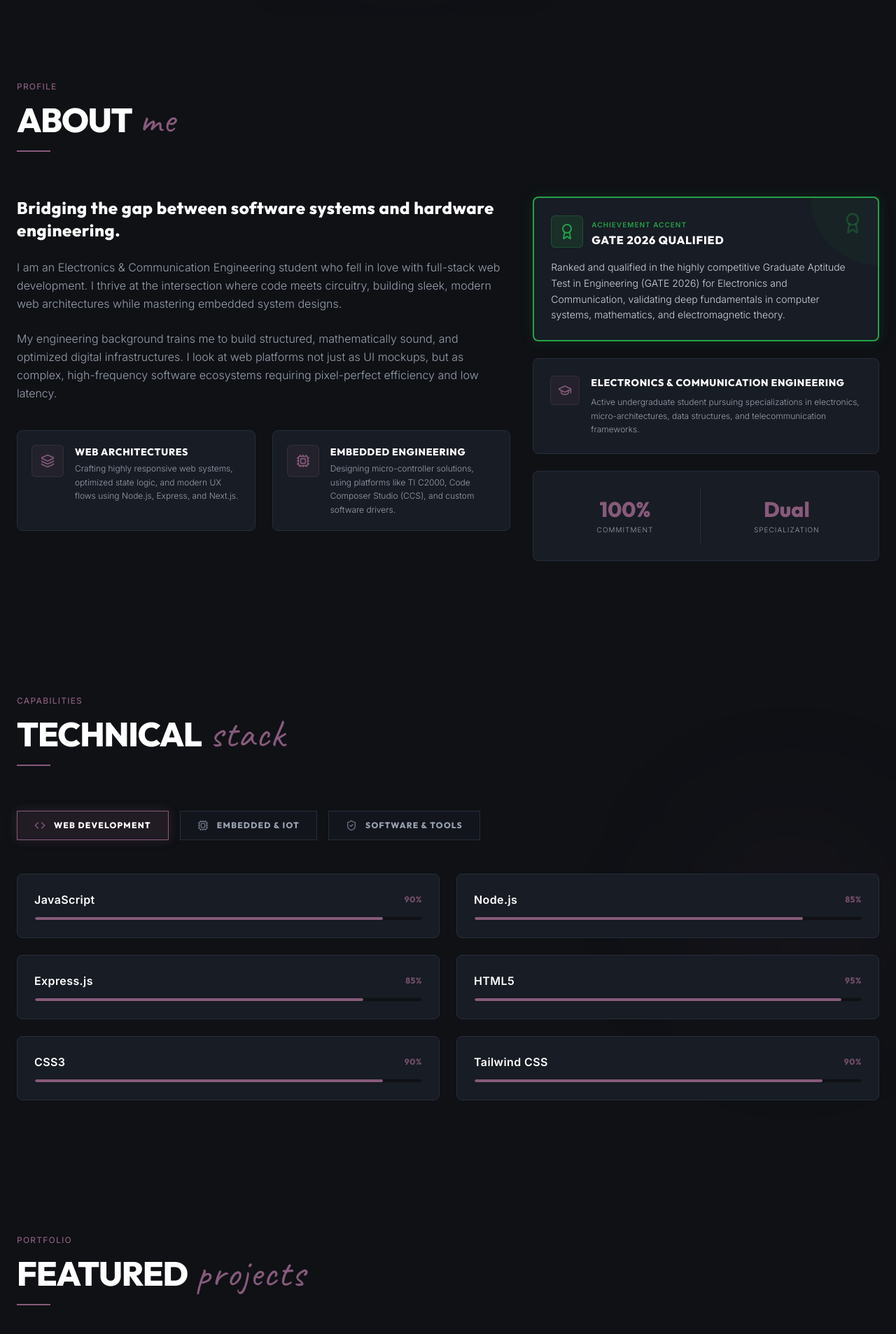
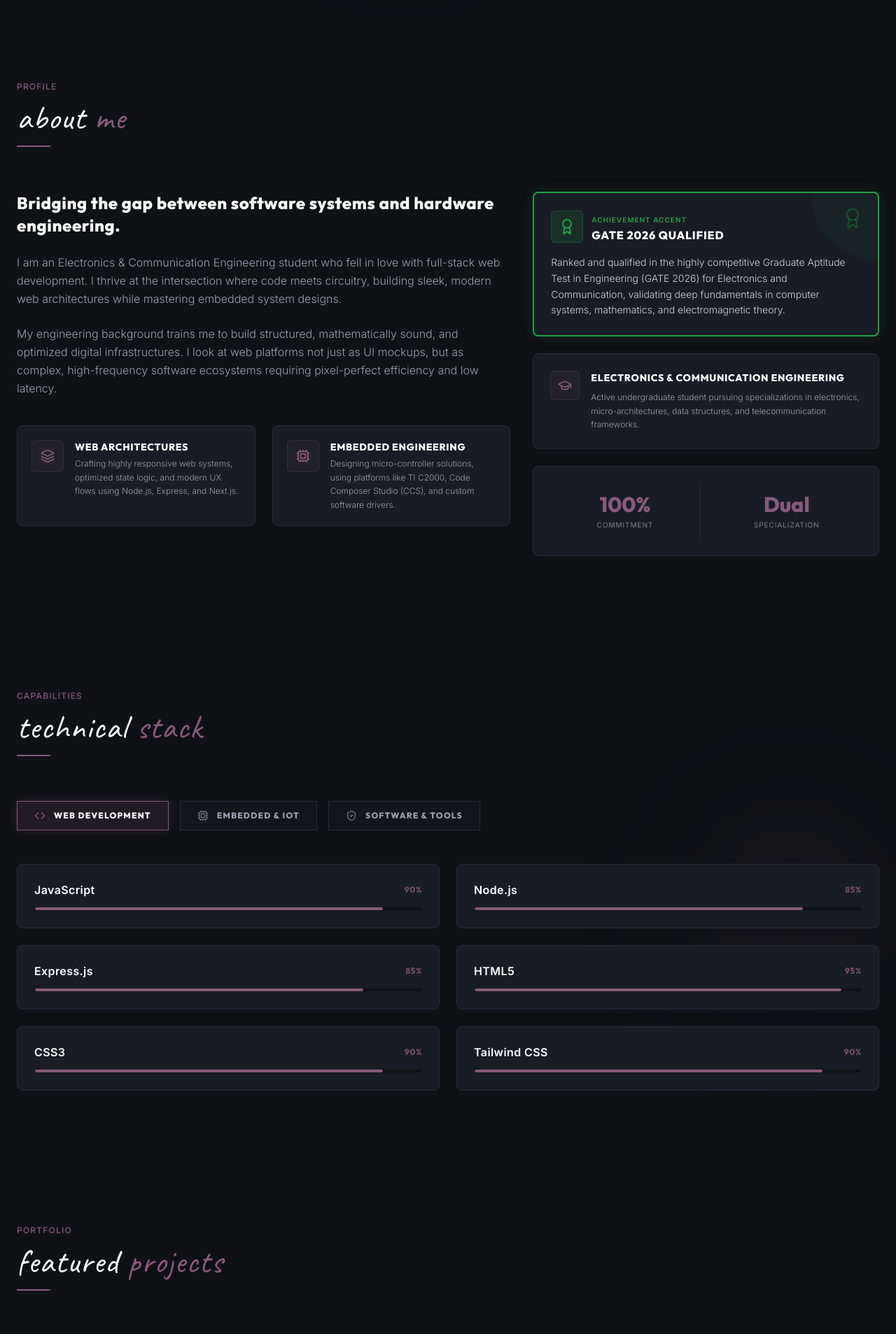
Before and after one commit to Subhammandal5555/personal-portfolio, a Next.js app: page / in a window 1280 px wide. Shown: the part 780-2687 px from the top of the page at 70% size. Built offline with nearby package versions, Linux system fonts and the light colour scheme.

Commit message:
style: apply Odoo font and style properties uniformly across entire section headers

```diff
--- a/src/components/About.tsx
+++ b/src/components/About.tsx
@@ -27,8 +27,8 @@ export default function About() {
           <span className="font-sans text-xs uppercase tracking-widest text-brand-accent font-medium mb-3 block">
             Profile
           </span>
-          <h2 className="font-heading font-extrabold text-3xl sm:text-5xl tracking-tight text-white mb-4">
-            ABOUT <span className="font-marker text-brand-accent lowercase tracking-wide font-normal text-[1.15em] ml-1">me</span>
+          <h2 className="font-marker font-normal text-3xl sm:text-5xl tracking-wide text-white mb-4 lowercase">
+            about <span className="text-brand-accent">me</span>
           </h2>
           <div className="w-12 h-[2px] bg-brand-accent" />
         </div>
--- a/src/components/Contact.tsx
+++ b/src/components/Contact.tsx
@@ -43,8 +43,8 @@ export default function Contact() {
           <span className="font-sans text-xs uppercase tracking-widest text-brand-accent font-medium mb-3 block">
             Connectivity
           </span>
-          <h2 className="font-heading font-extrabold text-3xl sm:text-5xl tracking-tight text-white mb-4">
-            GET IN <span className="font-marker text-brand-accent lowercase tracking-wide font-normal text-[1.15em] ml-1">touch</span>
+          <h2 className="font-marker font-normal text-3xl sm:text-5xl tracking-wide text-white mb-4 lowercase">
+            get in <span className="text-brand-accent">touch</span>
           </h2>
           <div className="w-12 h-[2px] bg-brand-accent" />
         </div>
--- a/src/components/Projects.tsx
+++ b/src/components/Projects.tsx
@@ -54,8 +54,8 @@ export default function Projects() {
           <span className="font-sans text-xs uppercase tracking-widest text-brand-accent font-medium mb-3 block">
             Portfolio
           </span>
-          <h2 className="font-heading font-extrabold text-3xl sm:text-5xl tracking-tight text-white mb-4">
-            FEATURED <span className="font-marker text-brand-accent lowercase tracking-wide font-normal text-[1.15em] ml-1">projects</span>
+          <h2 className="font-marker font-normal text-3xl sm:text-5xl tracking-wide text-white mb-4 lowercase">
+            featured <span className="text-brand-accent">projects</span>
           </h2>
           <div className="w-12 h-[2px] bg-brand-accent" />
         </div>
--- a/src/components/Skills.tsx
+++ b/src/components/Skills.tsx
@@ -58,8 +58,8 @@ export default function Skills() {
           <span className="font-sans text-xs uppercase tracking-widest text-brand-accent font-medium mb-3 block">
             Capabilities
           </span>
-          <h2 className="font-heading font-extrabold text-3xl sm:text-5xl tracking-tight text-white mb-4">
-            TECHNICAL <span className="font-marker text-brand-accent lowercase tracking-wide font-normal text-[1.15em] ml-1">stack</span>
+          <h2 className="font-marker font-normal text-3xl sm:text-5xl tracking-wide text-white mb-4 lowercase">
+            technical <span className="text-brand-accent">stack</span>
           </h2>
           <div className="w-12 h-[2px] bg-brand-accent" />
         </div>
```
